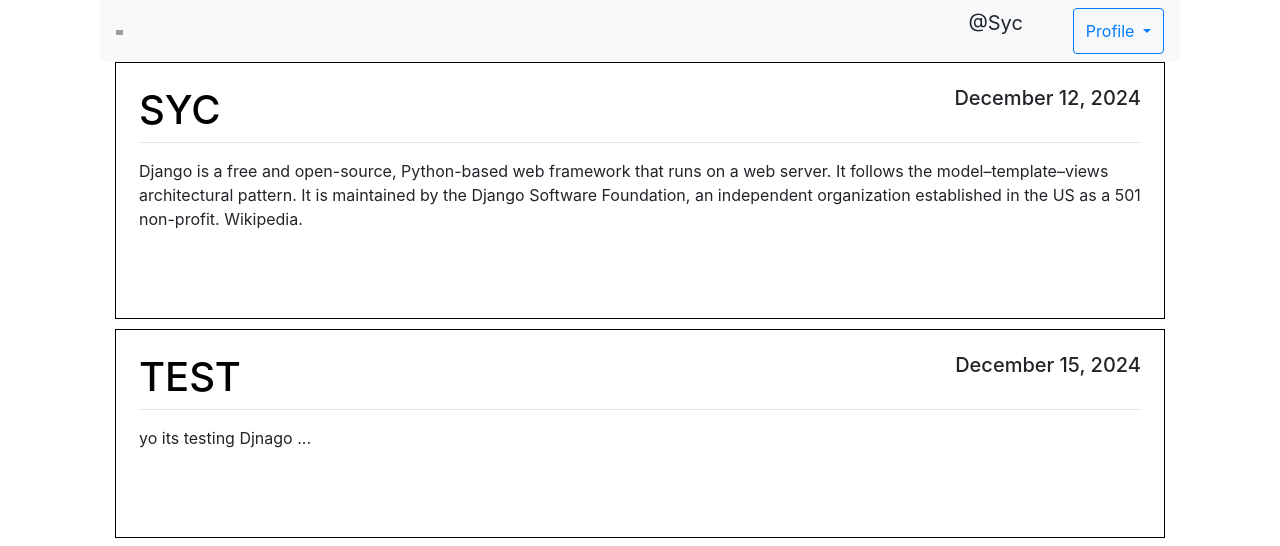
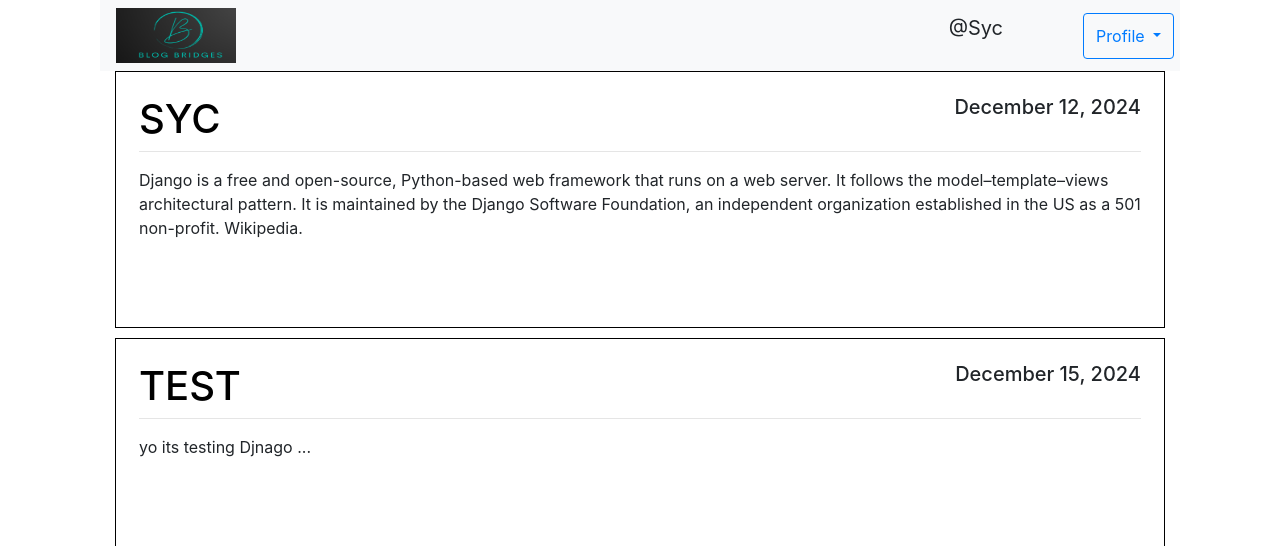
Before and after one commit to CallMeDas/Blog-Website-in-Django, a Django app: page /home/ in a window 1280 px wide. Shown: the top 546 px of the page. Run offline with Django 5.2, Linux system fonts and the light colour scheme; a user stored in the database is signed in; data comes from the database, SQL or seed files in the repository; both versions use the stored data as it was after the commit; some libraries are stand-ins or nearby versions; grey boxes are pictures that could not be loaded.

Commit message:
completed

```diff
--- a/djangoBlog/blog/templates/blog/home.html
+++ b/djangoBlog/blog/templates/blog/home.html
@@ -16,15 +16,16 @@
 
         <div class="collapse navbar-collapse" id="navbarSupportedContent">
             <ul class="navbar-nav mr-auto ">
-                <li><a href="/home"><img class="w-50 " src="#" alt=""></a></li>
+                <li><a href="/home"><img class="w-50" style="width: 120px !important;
+    height: 55px;" src="{% static 'image/logo.png' %}" alt=""></a></li>
 
             </ul>
-            <form class="form-inline my-2 my-lg-0" style="margin-left: 80%;" >
+            <form class="form-inline my-2 my-lg-0" style="margin-left: 68%;" >
 
 
                 <div class="dropdown" style="display: flex;">
                     {% if request.user.is_authenticated %}
-            <p style="margin-right: 50px; font-size: 20px;">@{{request.user.username|capfirst}}</p>
+            <p style="margin-right: 80px; font-size: 20px;">@{{request.user.username|capfirst}}</p>
             <button class="btn btn-outline-primary dropdown-toggle" type="button" id="dropdownMenuButton"
                 data-toggle="dropdown" aria-haspopup="true" aria-expanded="false">
                 Profile
--- a/djangoBlog/blog/templates/blog/mypost.html
+++ b/djangoBlog/blog/templates/blog/mypost.html
@@ -17,10 +17,11 @@
 
         <div class="collapse navbar-collapse" id="navbarSupportedContent">
             <ul class="navbar-nav mr-auto ">
-                <li><a href="/home"><img class="w-50 " src="#" alt=""></a></li>
+                <li><a href="/home"><img class="w-50" style="width: 120px !important;
+    height: 55px;" src="{% static 'image/logo.png' %}" alt=""></a></li>
 
             </ul>
-            <form class="form-inline my-2 my-lg-0" style="margin-left: 80%;">
+            <form class="form-inline my-2 my-lg-0" style="margin-left: 68%;">
                 <p style="margin-right: 50px ; font-size: 20px;">@{{request.user.username|capfirst}}</p>
                 <div class="dropdown" style="display: flex;">
                     <button class="btn btn-outline-primary dropdown-toggle" type="button" id="dropdownMenuButton"
--- a/djangoBlog/blog/templates/blog/newpost.html
+++ b/djangoBlog/blog/templates/blog/newpost.html
@@ -18,10 +18,11 @@
 
         <div class="collapse navbar-collapse" id="navbarSupportedContent">
             <ul class="navbar-nav mr-auto ">
-                <li><a href="/home"><img class="w-50 " src="#" alt=""></a></li>
+                <li><a href="/home"><img class="w-50" style="width: 120px !important;
+    height: 55px;" src="{% static 'image/logo.png' %}" alt=""></a></li>
 
             </ul>
-            <form class="form-inline my-2 my-lg-0" style="margin-left: 80%;">
+            <form class="form-inline my-2 my-lg-0" style="margin-left: 68%;">
                 <div class="dropdown" style="display: flex;">
                     <p style="margin-right: 50px ; font-size: 20px;">@{{request.user.username|capfirst}}</p>
                     <button class="btn btn-outline-primary dropdown-toggle" type="button" id="dropdownMenuButton"
```
Also changed, not shown: djangoBlog/db.sqlite3.
